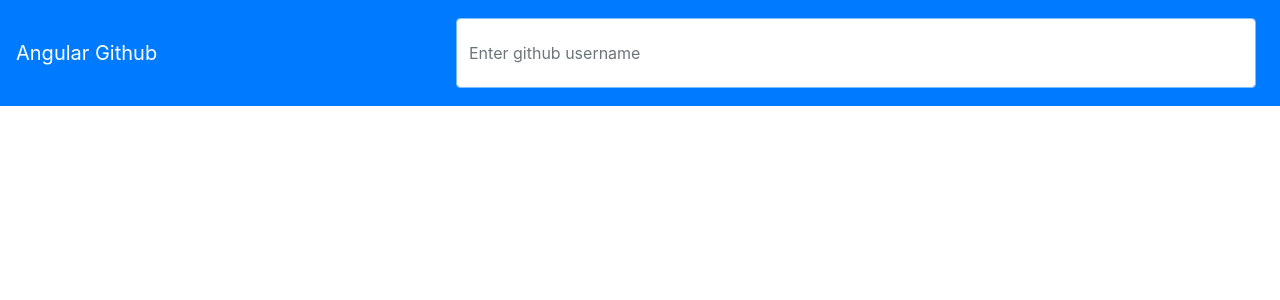
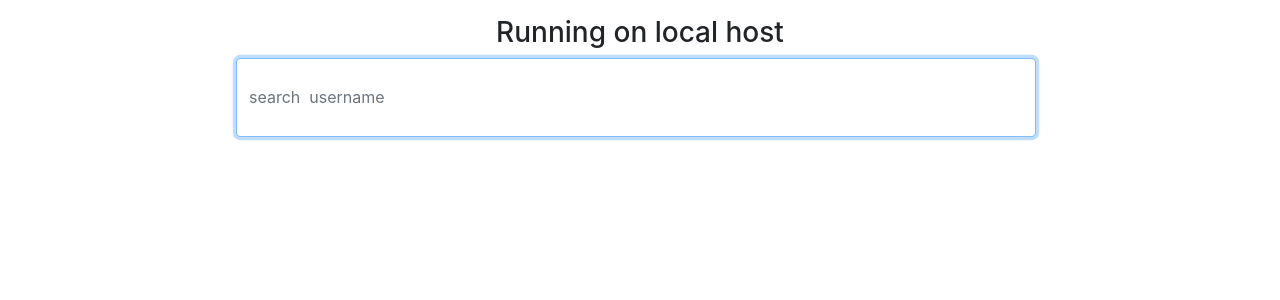
Before and after one commit to kondasMajid/Angular-Github, an Angular app: page / in a window 1280 px wide. Shown: the top 300 px of the page. Built offline with nearby package versions, Linux system fonts and the light colour scheme.

Commit message:
ui changes

```diff
--- a/src/app/home/home.component.html
+++ b/src/app/home/home.component.html
@@ -1,53 +1,37 @@
-<nav class="navbar navbar-expand-md navbar-dark fixed-top bg-primary">
-  <a class="navbar-brand" href="#">Angular Github </a>
-  <button
-    class="navbar-toggler"
-    type="button"
-    data-toggle="collapse"
-    data-target="#navbarsExampleDefault"
-    aria-controls="navbarsExampleDefault"
-    aria-expanded="false"
-    aria-label="Toggle navigation"
-  >
-    <span class="navbar-toggler-icon"></span>
-  </button>
-
-  <div class="collapse navbar-collapse" id="navbarsExampleDefault" style="height: 90px;">
-    <ul class="navbar-nav mr-auto">
-      <li class="nav-item active"></li>
-      <li class="nav-item"></li>
-      <li class="nav-item"></li>
-      <li class="nav-item dropdown"></li>
-    </ul>
+<div class="container text-center">
+  <div class="cover-container d-flex h-100 p-3 mx-auto flex-column fixed-top">
+    <header class="masthead mb-auto">
+      <div class="inner">
+        <h3 class="masthead-brand">Running  on local host</h3>
+        <nav class="nav nav-masthead justify-content-center">
           <form class="form-inline my-2 my-lg-0">
             <input
               class="form-control mr-sm-2"
               type="text"
-        placeholder="Enter github username"
+               placeholder="search  username"
               aria-label="Search"
               required
               autofocus
               [formControl]="input"
               name="user"
-        style="width: 800px; height: 70px;"
-      />
+              style="width: 800px; height: 79px; "/>
+          </form>
+        </nav>
+      </div>
+    </header>
 
-    </form>
-  </div>
-</nav>
-
-<main role="main" *ngIf="Data">
+  <main role="main "  *ngIf="Data" style="width: 100%;">
     <div *ngFor="let data of Data">
-    <div class="jumbotron">
+      <div class="">
         <div class="container">
           <div class="col-8">
-          <h1 class="display-3">Hello, {{ data?.login }}</h1>
+            <h3 class="display-3">Hello, {{ data?.login }}</h3>
           </div>
           <div class="col-md-4"></div>
         </div>
       </div>
 
-    <div class="container-fluid">
+      <div class="container">
         <div class="row">
           <div class="col-md-4">
             <img
@@ -88,8 +72,15 @@
                 role="tabpanel"
                 aria-labelledby="home-tab"
               >
-              <repository pass="" [keywords]="input.value" *ngIf="input.value">
+                <repository
+                  pass=""
+                  [keywords]="input.value"
+                  *ngIf="input.value; else elseBlock"
+                >
                 </repository>
+                <ng-template #elseBlock>
+                  content not ready
+                </ng-template>
               </div>
             </div>
           </div>
@@ -98,5 +89,6 @@
       </div>
     </div>
   </main>
-
+  </div>
+</div>
 <!-- <ng-template #elseBlock>Welcome please enter your gGithub username.</ng-template> -->
--- a/src/styles.css
+++ b/src/styles.css
@@ -1,2 +1,23 @@
 /* You can add global styles to this file, and also import other style files */
 @import "~bootstrap/dist/css/bootstrap.min.css";
+
+.display-3 {
+    font-size: 4.0rem;
+    font-weight: 200;
+    line-height: 1.2;
+    margin-top: 10px;
+}
+
+
+@media (min-width: 992px) {
+    .input{
+        margin-left: 50px;
+    }
+ }
+
+@media (min-width: 576px) {
+.input{
+    /* margin-left: ; */
+}
+
+}
```
Also changed, not shown: src/app/repository/repository.component.html (+3 -13 lines). Lines whose indentation alone changed are shown as unchanged.
